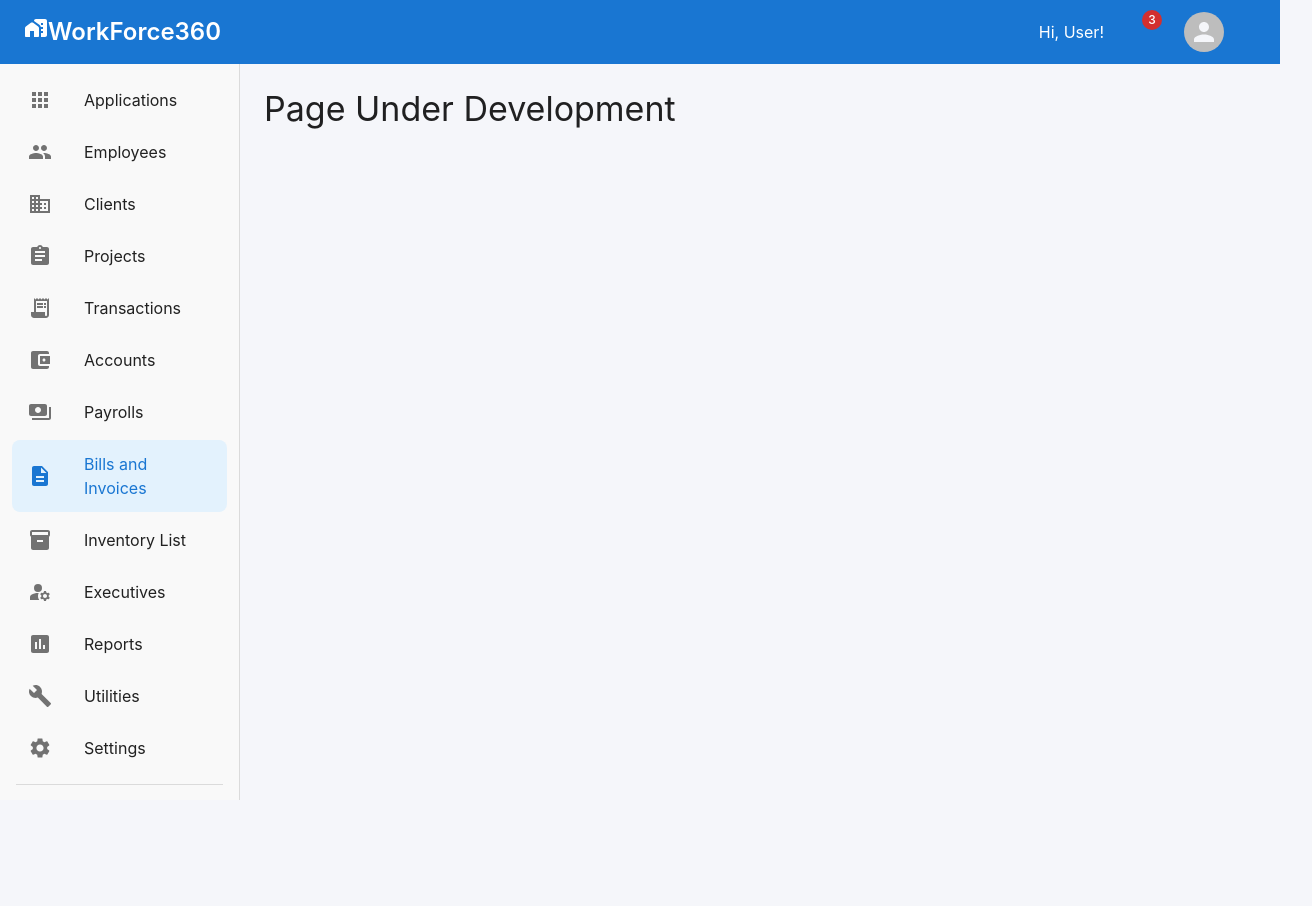
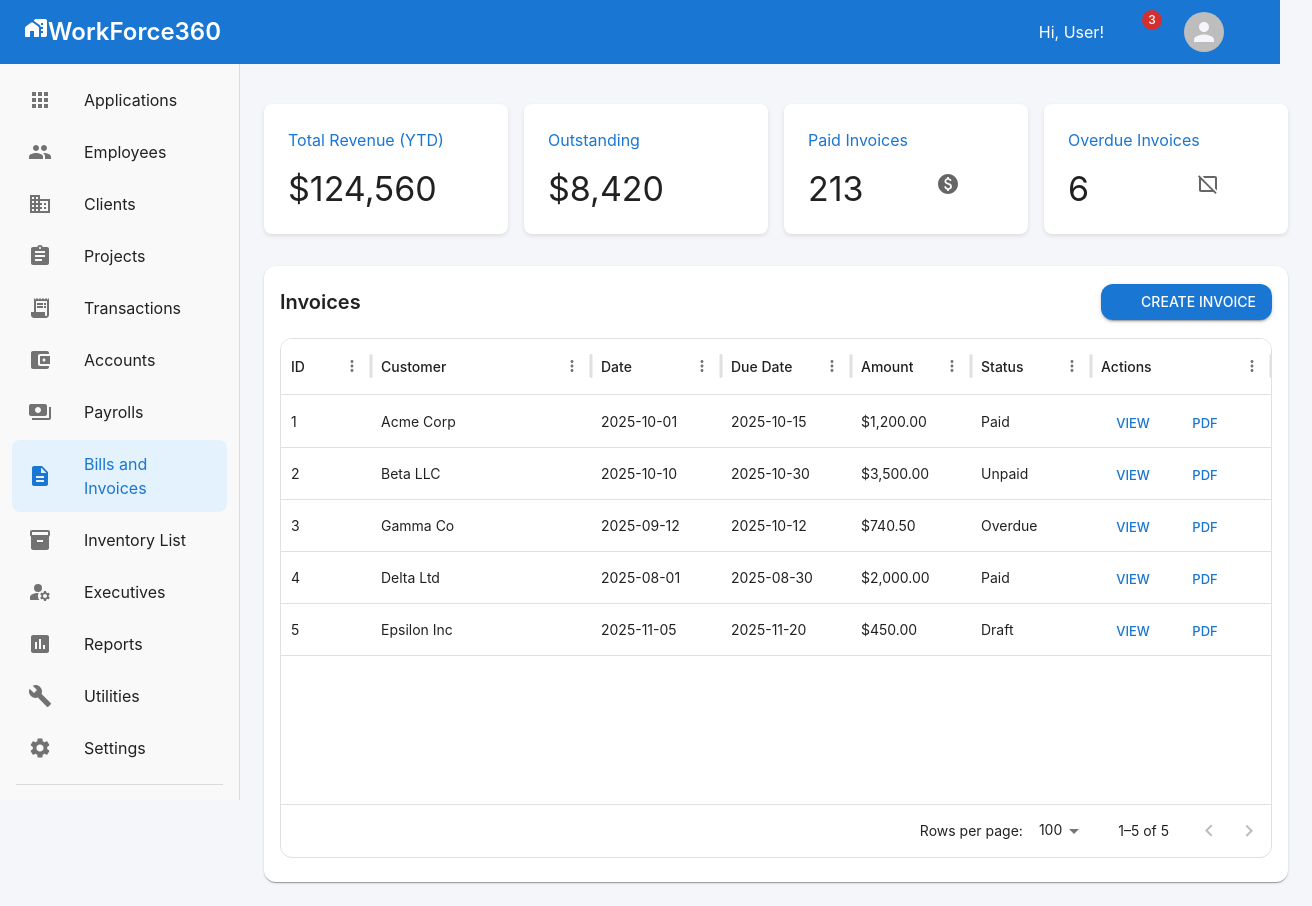
Before and after one commit to ahm-ansari/workforce360, a Next.js app in the folder workforce360-frontend/: page /invoices in a window 1280 px wide. Shown: the whole page, 1312 px wide, since content can reach past the window. Before the commit the page ends 800 px from the top, so only its background shows below. Built offline with nearby package versions, Linux system fonts and the light colour scheme; sample sign-in values are in the browser's storage; some icons are missing.

Commit message:
Update index.jsx

```diff
--- a/workforce360-frontend/src/pages/invoices/index.jsx
+++ b/workforce360-frontend/src/pages/invoices/index.jsx
@@ -1,14 +1,23 @@
 import { Typography, Box} from '@mui/material';
 import AdminLayout from '@/components/layout/AdminLayout';
+import BillingKPIs from '@/components/billing/BillingKPIs';
+import InvoiceTable from '@/components/billing/InvoiceTable';
+import { Grid } from '@mui/material';
+
 
 export default function Page() {
 
   return (
     <AdminLayout>
       <Box className="flex">
-        <Typography variant="h4" gutterBottom>
-          Page Under Development
-        </Typography>
+        <Grid container spacing={2}>
+          <Grid size={{ xs: 12}}>
+            <BillingKPIs />
+          </Grid>
+          <Grid size={{ xs:12}}>
+            <InvoiceTable />
+          </Grid>
+        </Grid>
       </Box>
     </AdminLayout>
   );
```
